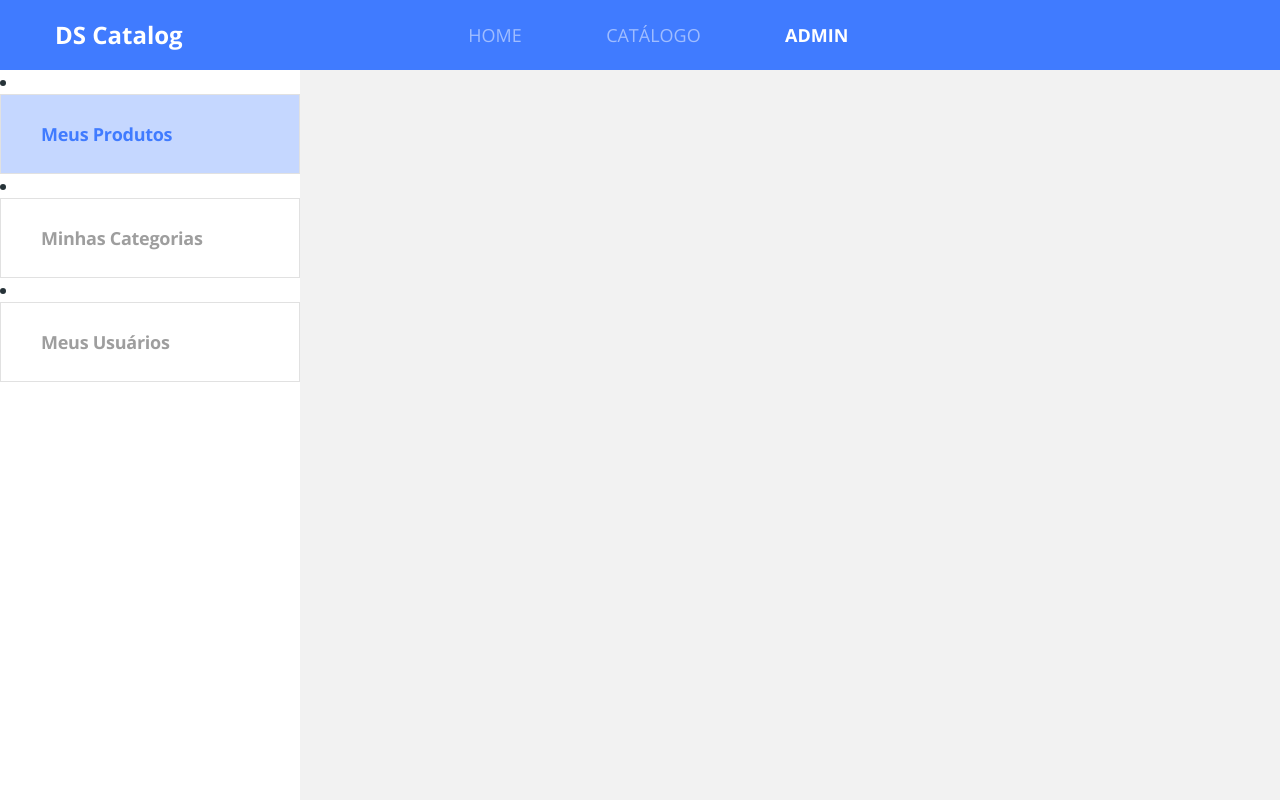
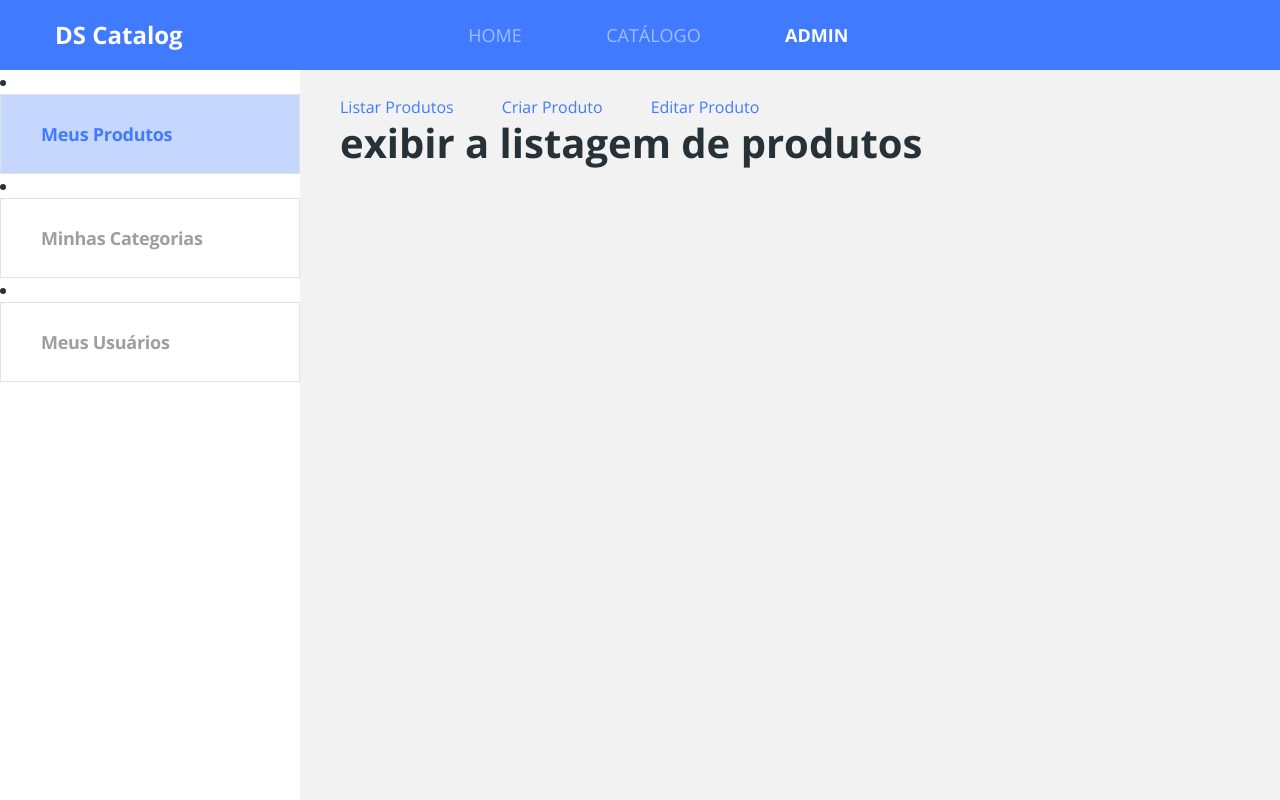
Before and after one commit to thiago-vcosta/dscatalog-bootcamp, a React (Create React App) app in the folder front-web/: page /admin/products in a window 1280 px wide. Built offline with nearby package versions, Linux system fonts and the light colour scheme.

Commit message:
Admin routes finished

```diff
--- a/front-web/src/Routes.tsx
+++ b/front-web/src/Routes.tsx
@@ -1,5 +1,5 @@
 import React from 'react';
-import { BrowserRouter, Switch, Route } from 'react-router-dom';
+import { BrowserRouter, Switch, Route, Redirect } from 'react-router-dom';
 import Navbar from './core/components/Navbar';
 import Admin from './pages/Admin';
 import Catalog from './pages/Catalog';
@@ -20,6 +20,7 @@
         <ProductDetails />
       </Route>
       <Route path="/admin">
+        <Redirect to="/admin/products" />
         <Admin />
       </Route>
 
--- a/front-web/src/core/components/Navbar/index.tsx
+++ b/front-web/src/core/components/Navbar/index.tsx
@@ -12,17 +12,17 @@
         <div className="col-6 offset-2">
             <ul className="main-menu">
                 <li>
-                    <NavLink to="/" activeClassName="active" exact>
+                    <NavLink to="/" exact>
                         HOME
                     </NavLink>
                 </li>
                 <li>
-                    <NavLink to="/products" activeClassName="active">
+                    <NavLink to="/products">
                         CATÁLOGO
                     </NavLink>
                 </li>
                 <li>
-                    <NavLink to="/admin" activeClassName="active">
+                    <NavLink to="/admin">
                         ADMIN
                     </NavLink>
                 </li>
--- a/front-web/src/pages/Admin/components/Navbar/index.tsx
+++ b/front-web/src/pages/Admin/components/Navbar/index.tsx
@@ -1,16 +1,17 @@
 import React from 'react';
+import { NavLink } from 'react-router-dom';
 import './styles.scss';
 
 const Navbar = () => (
   <nav className="admin-nav-container">
     <li>
-      <a href="link" className="admin-nav-item active">Meus Produtos</a>
+      <NavLink to="/admin/products" className="admin-nav-item">Meus Produtos</NavLink>
     </li>
     <li>
-      <a href="link" className="admin-nav-item">Minhas Categorias</a>
+      <NavLink to="/admin/categories" className="admin-nav-item">Minhas Categorias</NavLink>
     </li>
     <li>
-      <a href="link" className="admin-nav-item">Meus Usuários</a>
+      <NavLink to="/admin/users" className="admin-nav-item">Meus Usuários</NavLink>
     </li>
   </nav>
 );
--- /dev/null
+++ b/front-web/src/pages/Admin/components/Products/index.tsx
@@ -0,0 +1,32 @@
+import React from 'react';
+import { Link, Route, Switch } from 'react-router-dom';
+
+const Products = () => {
+  return (
+    <div>
+      <Link to="/admin/products" className="mr-5">
+        Listar Produtos
+      </Link>
+      <Link to="/admin/products/create" className="mr-5">
+        Criar Produto
+      </Link>
+      <Link to="/admin/products/10" className="mr-5">
+        Editar Produto
+      </Link>
+      <Switch>
+        <Route path="/admin/products" exact>
+          <h1>exibir a listagem de produtos</h1>
+        </Route>
+        <Route path="/admin/products/create">
+          <h1>criar novo produto</h1>
+        </Route>
+        <Route path="/admin/products/:productId">
+          <h1>editar um produto</h1>
+        </Route>
+      </Switch>
+    </div>
+
+  );
+}
+
+export default Products;
--- a/front-web/src/pages/Admin/index.tsx
+++ b/front-web/src/pages/Admin/index.tsx
@@ -1,10 +1,27 @@
 import React from 'react';
+import { Route, Switch } from 'react-router-dom';
 import Navbar from './components/Navbar';
+import Products from './components/Products';
+import './styles.scss';
 
 const Admin = () => (
-    <div>
+    <div className="admin-container">
         <Navbar />
+        <div className="admin-content">
+          <Switch>
+            <Route path="/admin/products">
+              <Products />
+            </Route>
+            <Route path="/admin/categories">
+              <h1>Categories</h1>
+            </Route>
+            <Route path="/admin/users">
+              <h1>Users</h1>
+            </Route>
+          </Switch>
+        </div>
     </div>
+
 );
 
 export default Admin;
--- /dev/null
+++ b/front-web/src/pages/Admin/styles.scss
@@ -0,0 +1,9 @@
+.admin-container {
+  display: flex;
+
+}
+
+.admin-content {
+  padding: 25px 40px 45px 40px;
+  flex: 1;
+}
```
Also changed, not shown: 1 other file (tests, documents, lock files or other folders). Lines whose indentation alone changed are shown as unchanged.
